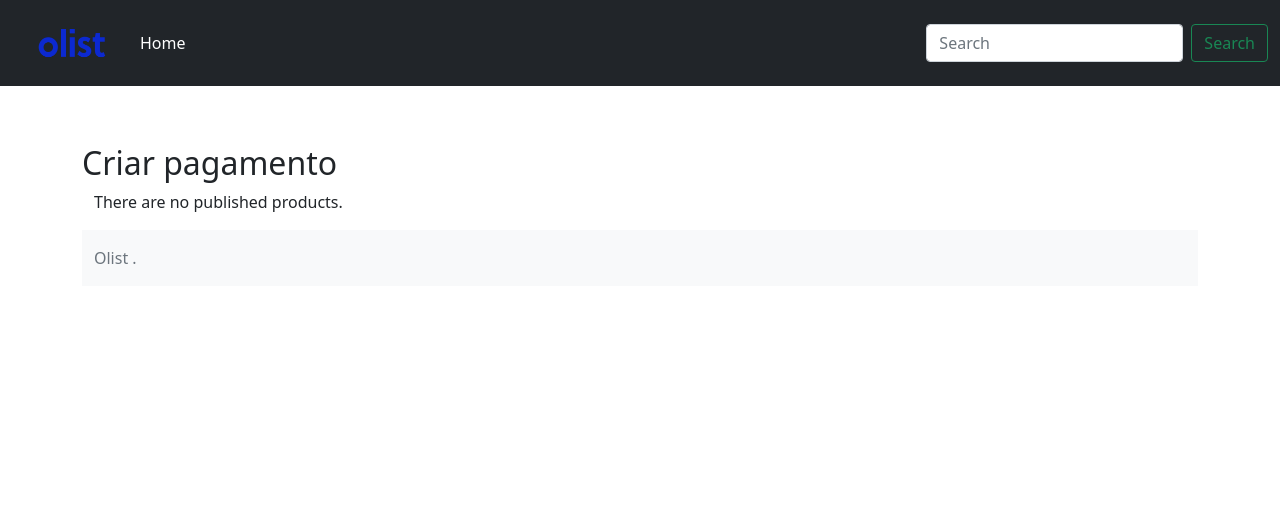
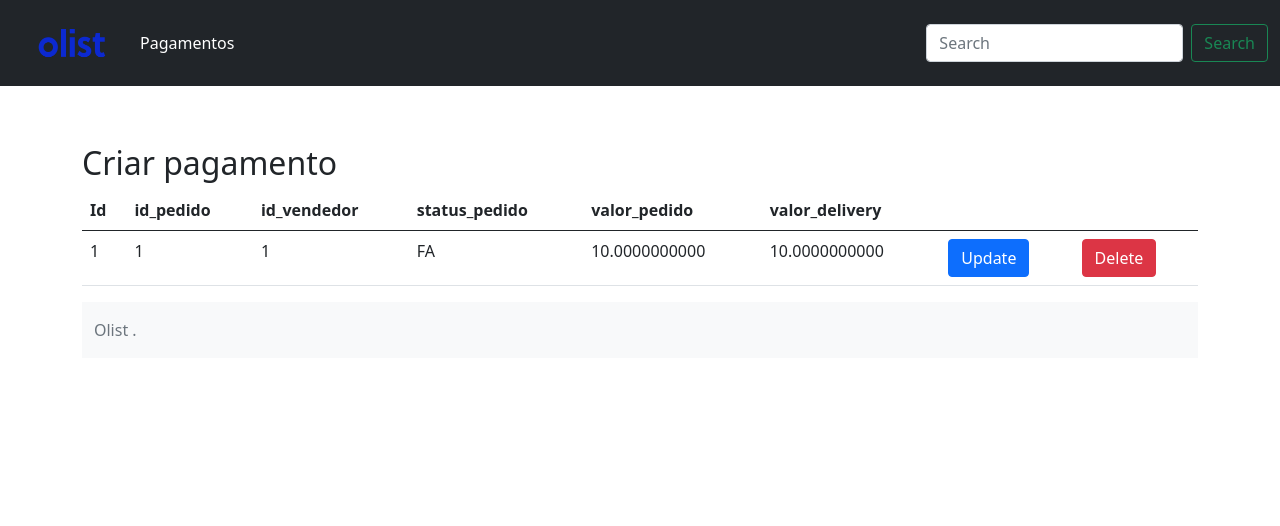
Before and after one commit to danilovbarbosa/exercicio-18-06, a Django app: page /read/ in a window 1280 px wide. Shown: the top 526 px of the page. Run offline with Django 3.2, Linux system fonts and the light colour scheme; tables that the repository leaves empty hold one stand-in row (values such as "Sample post").

Commit message:
refactor(financa/views): update foi refatorado.

```diff
--- a/base/templates/partials/menu.html
+++ b/base/templates/partials/menu.html
@@ -4,14 +4,14 @@
     <nav class="navbar navbar-expand-md navbar-dark fixed-top bg-dark">
         <div class="container-fluid">
             <div>
-                <a href="http://"><img class="logo" src="{% static 'images/logoolist.png' %}" alt="Logo do Olist"></a>
+                <a href="{% url 'home' %}"><img class="logo" src="{% static 'images/logoolist.png' %}" alt="Logo do Olist"></a>
             </div>
 
             <div class="collapse navbar-collapse" id="navbarCollapse">
 
                 <ul class="navbar-nav me-auto mb-2 mb-md-0">
                     <li class="nav-item">
-                        <a class="nav-link active" aria-current="page" href="#">Home</a>
+                        <a class="nav-link active" aria-current="page" href="{% url 'read' %}">Pagamentos</a>
                     </li>
                     <!-- <li class="nav-item">
                     <a class="nav-link" href="#">Link</a>
--- a/financa/templates/financa_list.html
+++ b/financa/templates/financa_list.html
@@ -4,7 +4,7 @@
 
 <h2 class="mt-4 maintitle">{{ title_page }}</h2>
 
-{% if posted_products %}
+{% if list_objetos %}
 
 <table class="table">
     <thead>
@@ -21,18 +21,18 @@
     </thead>
     <tbody>
 
-        {% for posted_product in posted_products %}
+        {% for post_objetos in list_objetos %}
 
         <tr>
-            <td>{{ posted_product.id }}</td>
-            <td>{{ posted_product.product_catalog_id }}</td>
-            <td>{{ posted_product.seller_id }}</td>
-            <td>{{ posted_product.status }}</td>
-            <td>{{ posted_product.created_at }}</td>
-            <td>{{ posted_product.updated_at }}</td>
-            <td><a type="button" class="btn btn-primary" href="{% url 'update-product' posted_product.id %}">Update</a>
+            <td>{{ post_objetos.id }}</td>
+            <td>{{ post_objetos.id_pedido }}</td>
+            <td>{{ post_objetos.id_vendedor }}</td>
+            <td>{{ post_objetos.status_pedido }}</td>
+            <td>{{ post_objetos.valor_pedido }}</td>
+            <td>{{ post_objetos.valor_delivery }}</td>
+            <td><a type="button" class="btn btn-primary" href="{% url 'update' post_objetos.id %}">Update</a>
             </td>
-            <td><a type="button" class="btn btn-danger" href="{% url 'delete-product' posted_product.id %}">Delete</a>
+            <td><a type="button" class="btn btn-danger" href="{% url 'delete' post_objetos.id %}">Delete</a>
             </td>
         </tr>
 
--- a/financa/views.py
+++ b/financa/views.py
@@ -28,8 +28,8 @@
     return render(request, "financa_list.html", context=context)
 
 
-def update(request, post_id):
-    post_object = Pagamento.objects.get(id=post_id)
+def update(request, id):
+    post_object = Pagamento.objects.get(id=id)
     formulario = PagamentoForm(request.POST or None, instance=post_object)
 
     if formulario.is_valid():
@@ -43,6 +43,6 @@
     return render(request, "financa_list.html", context=context)
 
 
-def delete(request, post_id):
-    Pagamento.objects.get(id=post_id).delete()
+def delete(request, id):
+    Pagamento.objects.get(id=id).delete()
     return redirect("read")
```
